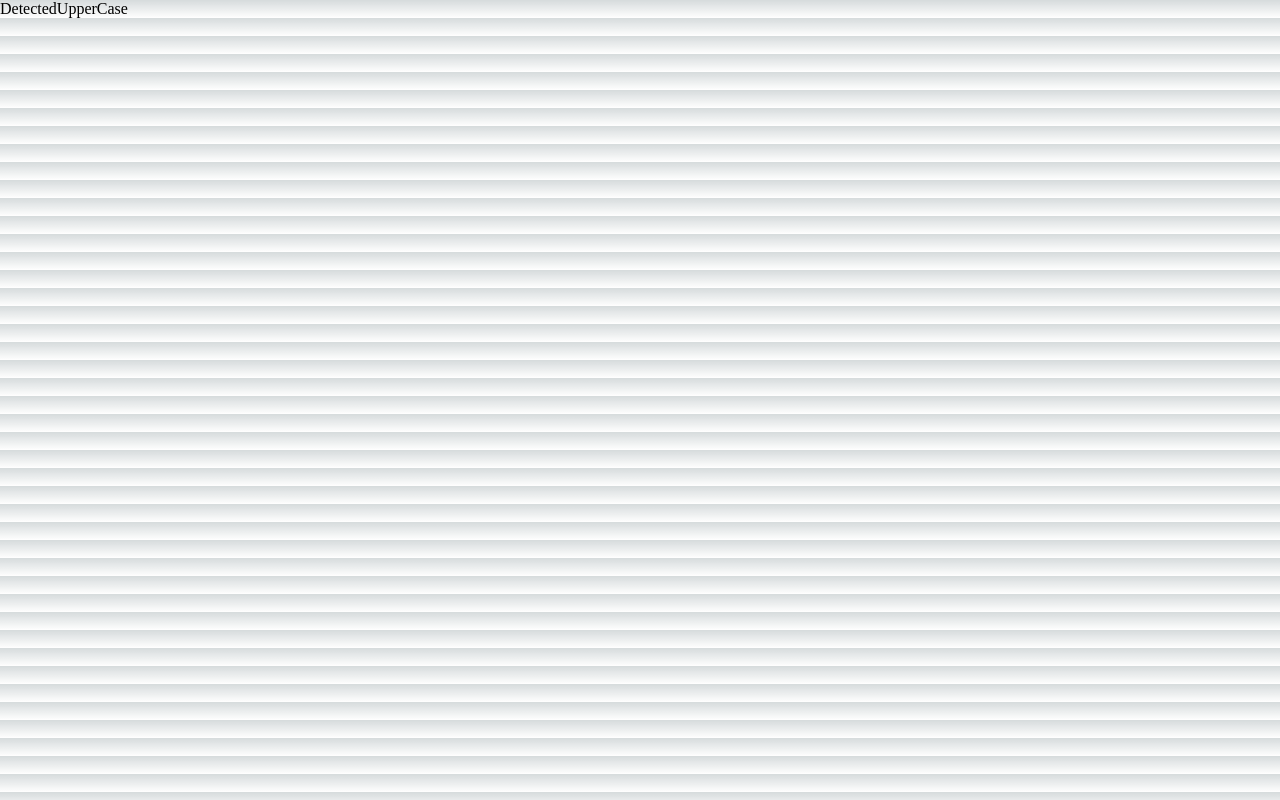
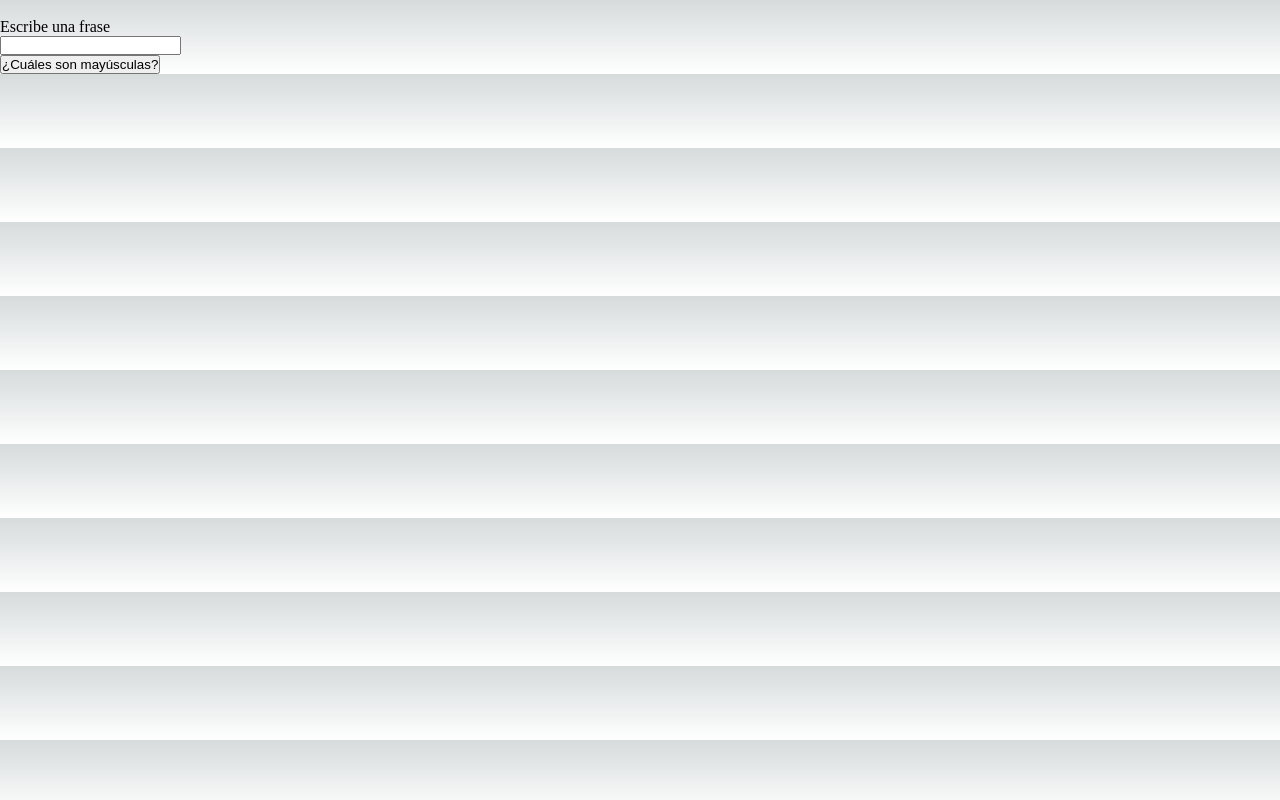
Before and after one commit to Aluonam/pt_061123, a Next.js app: page /components/DetectedUpperCase in a window 1280 px wide. Built offline with nearby package versions, Linux system fonts and the light colour scheme.

Commit message:
esqueleto input y botón

```diff
--- a/pages/components/DetectedUpperCase.jsx
+++ b/pages/components/DetectedUpperCase.jsx
@@ -2,7 +2,14 @@ import React from 'react'
 
 const DetectedUpperCase = () => {
   return (
-    <div>DetectedUpperCase</div>
+    <>
+    <br/>
+    <div>Escribe una frase</div>
+    <input onChange={(e)=>{e.target.value}}></input>
+    <br/>
+    <button onClick={()=>{}}>¿Cuáles son mayúsculas?</button>
+
+    </>
   )
 }
 
--- a/pages/components/TableDataAPI.jsx
+++ b/pages/components/TableDataAPI.jsx
@@ -5,7 +5,7 @@ const TableDataAPI = () => {
     const [dataAPI, setDataAPI] = useState([])
 
     useEffect(() => {
-      const apiUrl = `https://randomuser.me/api/?results=30`;
+      const apiUrl = `https://randomuser.me/api/?results=20`;
       fetch(apiUrl)
             .then(response => response.json())
             // .then(data=>console.log(data.results))
```
